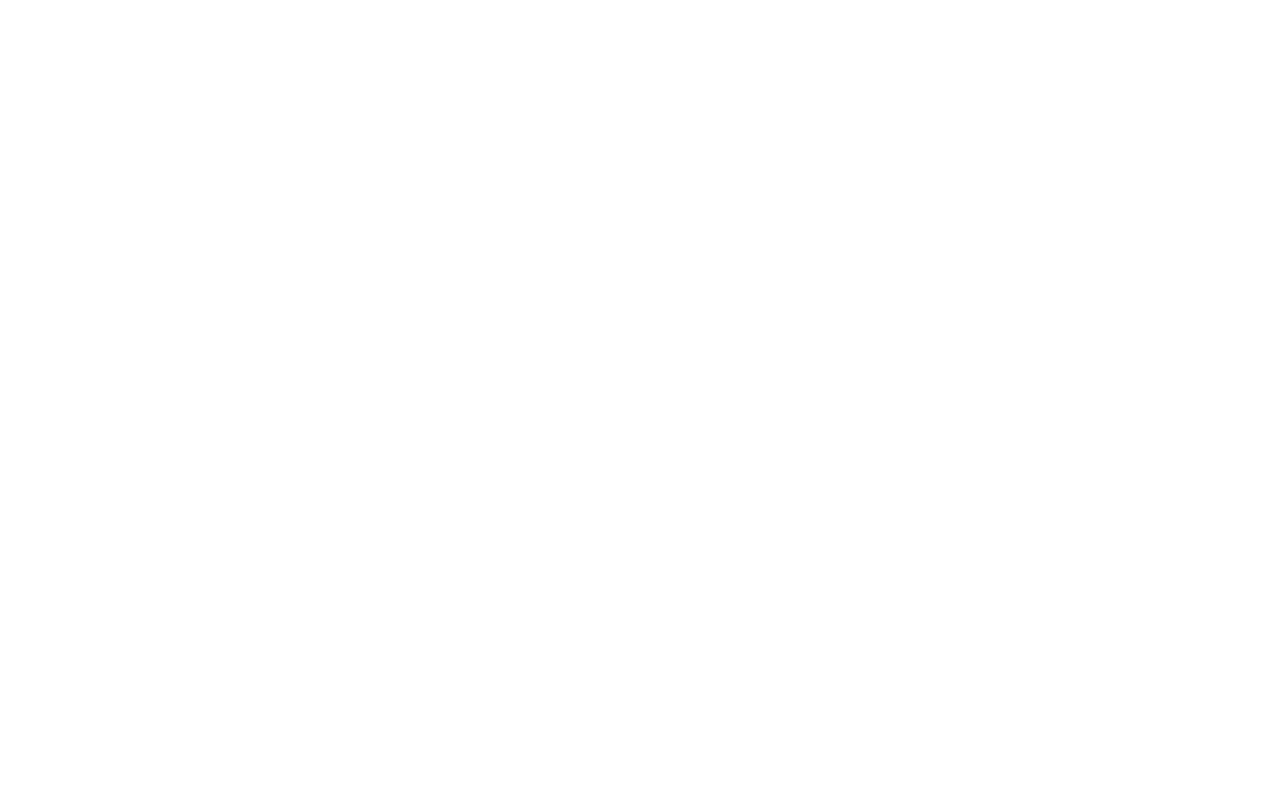
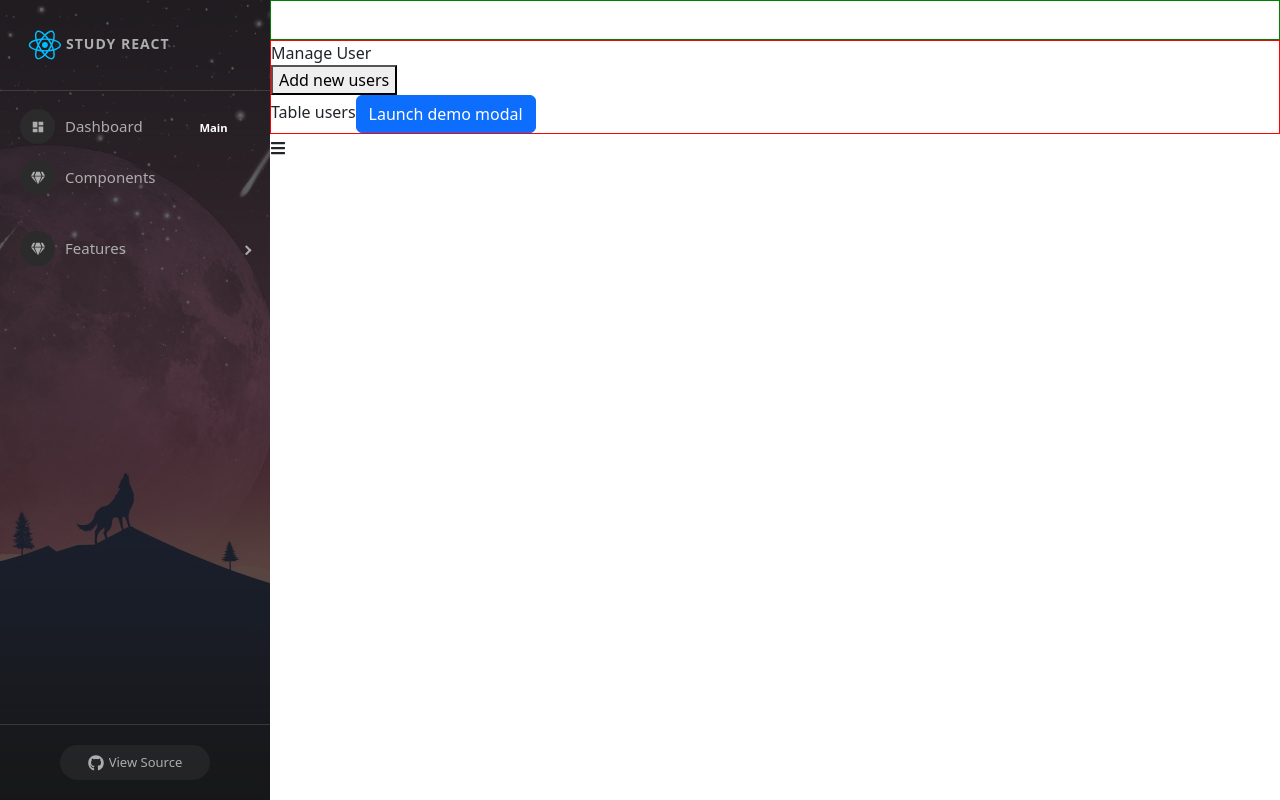
Before and after one commit to VinhHoang007/react-tutorial-basic, a React (Create React App) app: page /admin/manage-users in a window 1280 px wide. Before the commit this address had no page. Built offline with nearby package versions, Linux system fonts and the light colour scheme.

Commit message:
Add Modal User

```diff
--- a/src/App.js
+++ b/src/App.js
@@ -1,6 +1,6 @@
 import './App.scss';
 import Header from './components/Header/Header';
-import { Outlet, Link } from "react-router-dom";
+import { Outlet } from "react-router-dom";
 const App = () => {
   return (
     <div className="app-container">
--- a/src/components/Admin/Admin.js
+++ b/src/components/Admin/Admin.js
@@ -2,6 +2,7 @@
 import './Admin.scss';
 import {FaBars} from 'react-icons/fa';
 import { useState } from 'react';
+import { Outlet } from "react-router-dom";
 
 
 const Admin = (props) => {
@@ -12,6 +13,14 @@
                 <SideBar collapsed={collapsed}/>
             </div>
             <div className="admin-content">
+                <div className="admin-header">
+
+
+                </div>
+
+                <div className="admin-main">
+                    <Outlet/>
+                </div>
                 <FaBars onClick={()=> setCollapsed(!collapsed)}/>
             </div>
         </div>
--- a/src/components/Admin/Admin.scss
+++ b/src/components/Admin/Admin.scss
@@ -5,4 +5,15 @@
             height:100vh !important;
         }
     }
+
+    .admin-content{
+        width: 100%;
+        .admin-header{
+            height: 40px;
+            border: 1px solid green;
+        }
+        .admin-main{
+            border: 1px solid red;
+        }
+    }
 }
--- /dev/null
+++ b/src/components/Admin/Content/DashBoard.js
@@ -0,0 +1,7 @@
+const Dashboard = (props) =>{
+    return(
+        <div>Dash Board</div>
+    )
+}
+
+export default Dashboard;
--- /dev/null
+++ b/src/components/Admin/Content/ManageUser.js
@@ -0,0 +1,25 @@
+import ModalCreateUser from './ModalCreateUser';
+const ManageUser = (props) => {
+    return (
+        <div classNameName="manage-user-container">
+            <div classNameName="title">
+                Manage User
+            </div>
+
+            <div classNameName="users-content">
+                <div>
+                    <button>
+                        Add new users
+                    </button>
+                </div>
+            </div>
+
+            <div>
+                Table users
+                <ModalCreateUser />
+            </div>
+        </div>
+    )
+}
+
+export default ManageUser;
--- /dev/null
+++ b/src/components/Admin/Content/ModalCreateUser.js
@@ -0,0 +1,65 @@
+import React, { useState } from 'react';
+import Button from 'react-bootstrap/Button';
+import Modal from 'react-bootstrap/Modal';
+
+const ModalCreateUser = () => {
+    const [show, setShow] = useState(false);
+
+    const handleClose = () => setShow(false);
+    const handleShow = () => setShow(true);
+
+    return (
+        <>
+            <Button variant="primary" onClick={handleShow}>
+                Launch demo modal
+            </Button>
+
+            <Modal
+            show={show}
+            onHide={handleClose}
+            size="xl"
+            static>
+                <Modal.Header closeButton>
+                    <Modal.Title>Add New User</Modal.Title>
+                </Modal.Header>
+                <Modal.Body>
+                    <form className="row g-3">
+                        <div className="col-md-6">
+                            <label className="form-label">Email</label>
+                            <input type="email" className="form-control" />
+                        </div>
+                        <div className="col-md-6">
+                            <label fclassName="form-label">Password</label>
+                            <input type="password" className="form-control" />
+                        </div>
+                        <div className="col-md-6">
+                            <label className="form-label">Username</label>
+                            <input type="text" className="form-control" />
+                        </div>
+                        <div className="col-md-4">
+                            <label className="form-label">Role</label>
+                            <select className="form-select">
+                                <option selected value="USER">Role</option>
+                                <option value="ADMIN">ADMIN</option>
+                            </select>
+                        </div>
+                        <div className="col-md-12">
+                            <label className="form-label">Image</label>
+                            <input type="file" />
+                        </div>
+                    </form>
+                </Modal.Body>
+                <Modal.Footer>
+                    <Button variant="secondary" onClick={handleClose}>
+                        Close
+                    </Button>
+                    <Button variant="primary" onClick={handleClose}>
+                        Save Changes
+                    </Button>
+                </Modal.Footer>
+            </Modal>
+        </>
+    );
+}
+
+export default ModalCreateUser;
--- a/src/components/Admin/SideBar.js
+++ b/src/components/Admin/SideBar.js
@@ -1,4 +1,3 @@
-import 'react-pro-sidebar/dist/css/styles.css';
 import {
     ProSidebar,
     Menu,
@@ -7,18 +6,18 @@
     SidebarHeader,
     SidebarFooter,
     SidebarContent,
-  } from 'react-pro-sidebar';
-
-  import sidebarBg from '../../assets/bg2.jpg';
-
-import { FaTachometerAlt, FaGem, FaList, FaGithub, FaRegLaughWink, FaHeart } from 'react-icons/fa';
-import {DiReact}  from "react-icons/di";
-import {MdDashboard} from "react-icons/md";
+} from 'react-pro-sidebar';
+import { Link } from "react-router-dom";
+import 'react-pro-sidebar/dist/css/styles.css';
+import sidebarBg from '../../assets/bg2.jpg';
+import { FaGem, FaGithub } from 'react-icons/fa';
+import { DiReact } from "react-icons/di";
+import { MdDashboard } from "react-icons/md";
 import './SideBar.scss';
 
 
 const SideBar = (props) => {
-    const { image, collapsed,toggled, handleToggleSidebar } = props
+    const { collapsed, toggled, handleToggleSidebar } = props
     return (
         <>
             <ProSidebar
@@ -41,7 +40,7 @@
                             whiteSpace: 'nowrap',
                         }}
                     >
-                        <DiReact size={'3em'} color={"00bfff"}/>
+                        <DiReact size={'3em'} color={"00bfff"} />
                         Study React
                     </div>
                 </SidebarHeader>
@@ -53,6 +52,7 @@
                             suffix={<span className="badge red">Main</span>}
                         >
                             Dashboard
+                            <Link to="/admin"/>
                         </MenuItem>
                         <MenuItem icon={<FaGem />}> Components</MenuItem>
                     </Menu>
@@ -60,11 +60,14 @@
                         <SubMenu
                             // suffix={<span className="badge yellow">3</span>}
                             // icon={<FaRegLaughWink />}
-                            icon = {<FaGem />}
+                            icon={<FaGem />}
                             title="Features"
 
                         >
-                            <MenuItem> Manage Users</MenuItem>
+                            <MenuItem>
+                                Manage Users
+                                <Link to="/admin/manage-users"/>
+                            </MenuItem>
                             <MenuItem> Manage Quizzes</MenuItem>
                             <MenuItem> Manage Questions</MenuItem>
                         </SubMenu>
--- a/src/index.js
+++ b/src/index.js
@@ -7,8 +7,8 @@
 import User from './components/User/User';
 import Admin from './components/Admin/Admin';
 import HomePage from './components/Home/HomePage';
-
-
+import ManageUser from './components/Admin/Content/ManageUser';
+import Dashboard from './components/Admin/Content/DashBoard';
 import {
   BrowserRouter,
   Routes,
@@ -24,7 +24,11 @@
           <Route index element={<HomePage />} />
           <Route path="users" element={<User />} />
         </Route>
-        <Route path="admin" element={<Admin />} />
+        <Route path="/admin" element={<Admin />}>
+          <Route index element={<Dashboard />} />
+          <Route path="manage-users" element={<ManageUser />} />
+
+        </Route>
       </Routes>
   </BrowserRouter>
   </React.StrictMode>
```
Also changed, not shown: src/components/Header/Header.js (+1 -6 lines), Note.txt.
